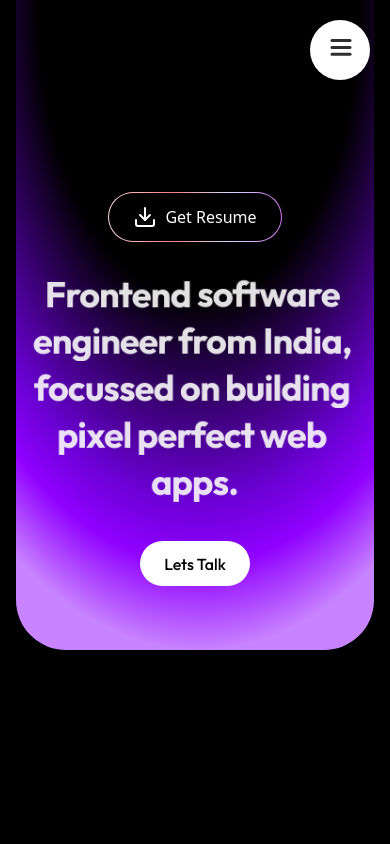
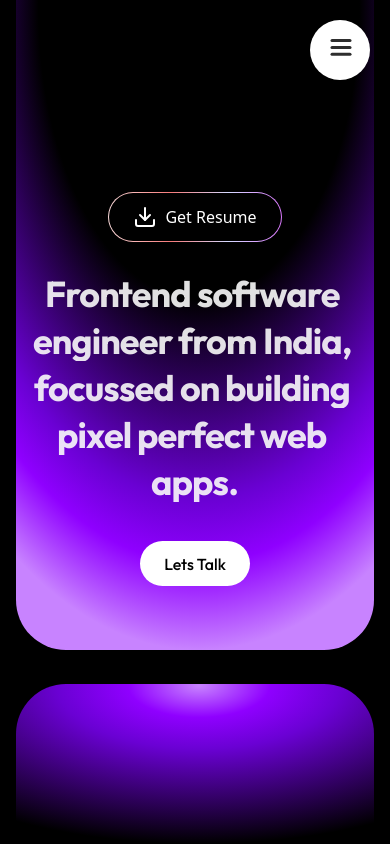
Before and after one commit to AzadTom/portfolio_next, a Next.js app: page / in a window 390 px wide. Shown: the top 844 px of the page. Built offline with nearby package versions, Linux system fonts and the light colour scheme.

Commit message:
update page.tsx, HeroSection.tsx and SocialSection.tsx

```diff
--- a/src/app/page.tsx
+++ b/src/app/page.tsx
@@ -18,7 +18,7 @@ export default function Home() {
         <ScrollIntoView />
         <NavigationWrapper />
         <div className="relative h-screen">
-        <HeroSection />
+          <HeroSection />
         </div>
         <SocialSection />
         <AboutMe />
--- a/src/components/HeroSection/HeroSection.tsx
+++ b/src/components/HeroSection/HeroSection.tsx
@@ -13,9 +13,10 @@ const HeroSection = () => {
 
 
   return (
+    <>
       <motion.div
-     initial={{scale:0}}
-     animate={{scale:1}}
+        initial={{ scale: 0 }}
+        animate={{ scale: 1 }}
         className="absolute left-[16px] sm:left-[20px] md:left-[70px] right-[16px] sm:right-[20px] md:right-[70px] top-0 h-[650px] md:h-[600px] rounded-b-[50px]"
         style={{
           background:
@@ -30,7 +31,7 @@ const HeroSection = () => {
             <SplitText text="Frontend software engineer from India, focussed on building pixel perfect web apps." />
           </h1>
           <div className="flex gap-4 items-end justify-end  mt-[32px]">
-          <motion.button initial={{scale:0}} animate={{scale:1}} className="cursor-pointer bg-white  w-full text-black rounded-full h-[45px] px-[24px] py-[12px]  outfit-500 flex justify-center items-center self-end">
+            <motion.button initial={{ scale: 0 }} animate={{ scale: 1 }} className="cursor-pointer bg-white  w-full text-black rounded-full h-[45px] px-[24px] py-[12px]  outfit-500 flex justify-center items-center self-end">
               <Link href="#contact-me">
                 Lets Talk
               </Link>
@@ -38,6 +39,14 @@ const HeroSection = () => {
           </div>
         </div>
       </motion.div>
+      <div
+        className='h-40 rounded-t-[50px] absolute bottom-0 left-[16px]  sm:left-[20px] md:left-[70px] right-[16px] sm:right-[20px] md:right-[70px]'
+        style={{
+          background: "radial-gradient(98.87% 98.87% at 51.11% 1.13%, #C883FF 0%, #8F00FF 20%, #6A01D3 40%, #000000 100%)",
+        }}>
+      </div>
+    </>
+
   )
 }
 
@@ -47,8 +56,8 @@ const GradientBorderButton = ({ children }: { children: ReactNode }) => {
 
 
   return (
-    <motion.div initial={{scale:0}} animate={{scale:1}} className="inline-block p-[1px] rounded-full bg-[linear-gradient(90deg,_#FFDEDE_0%,_#F67A7A_36%,_#D4D9FF_69%,_#DC79FF_100%)]">
-      <motion.button initial={{scale:0}} animate={{scale:1}} className="px-[24px] py-[12px] rounded-full bg-black text-white font-medium flex gap-2 items-center">
+    <motion.div initial={{ scale: 0 }} animate={{ scale: 1 }} className="inline-block p-[1px] rounded-full bg-[linear-gradient(90deg,_#FFDEDE_0%,_#F67A7A_36%,_#D4D9FF_69%,_#DC79FF_100%)]">
+      <motion.button initial={{ scale: 0 }} animate={{ scale: 1 }} className="px-[24px] py-[12px] rounded-full bg-black text-white font-medium flex gap-2 items-center">
         <Link href="https://drive.google.com/file/d/1JEW2GipqbDwsrpmwgoDttHbLhzyFkc9I/view" className="flex items-center gap-2">
           <DownloadIcon />{children}
         </Link>
--- a/src/components/SocialSection/SocialSection.tsx
+++ b/src/components/SocialSection/SocialSection.tsx
@@ -6,7 +6,8 @@ import Image from "next/image";
 
 const SocialSection = () => {
   return (
-    <div className=' bg-black pt-6'>
+    <>
+      <div className='pt-6'>
         <div className="max-w-[1000px] mx-auto grid grid-cols-1 px-2 sm:grid-cols-2 pointer-events-auto">
           {socials.map((social, index) => (
             <motion.a
@@ -32,12 +33,14 @@ const SocialSection = () => {
                 </div>
               </div>
               <span>
-              <ArrowUpRight color='#9f9fa9' size={16}/>
+                <ArrowUpRight color='#9f9fa9' size={16} />
               </span>
             </motion.a>
           ))}
         </div>
       </div>
+    </>
+
   );
 };
 
```
Lines whose indentation alone changed are shown as unchanged.
